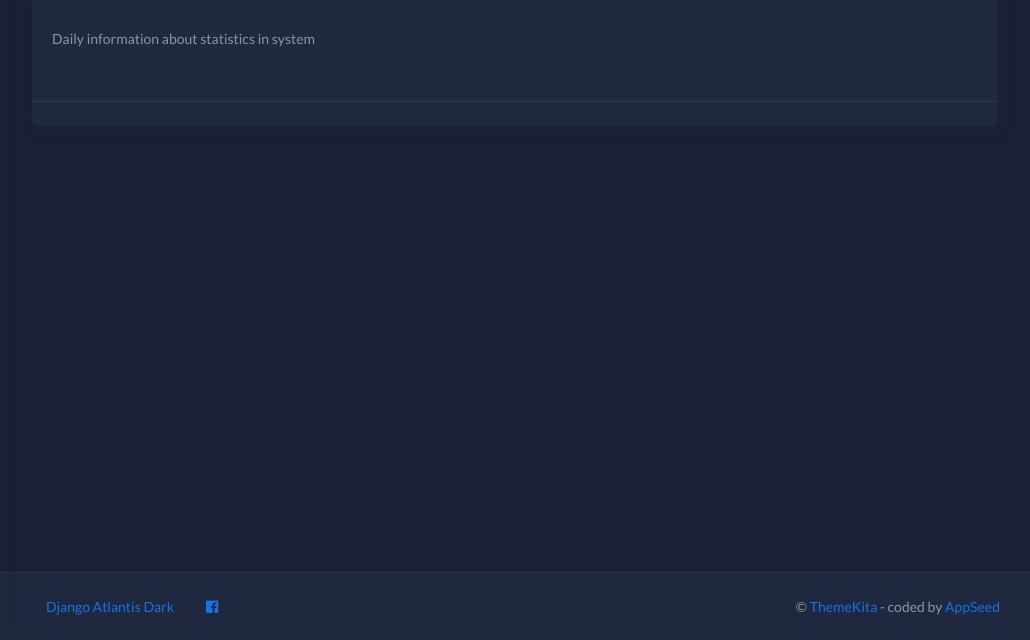
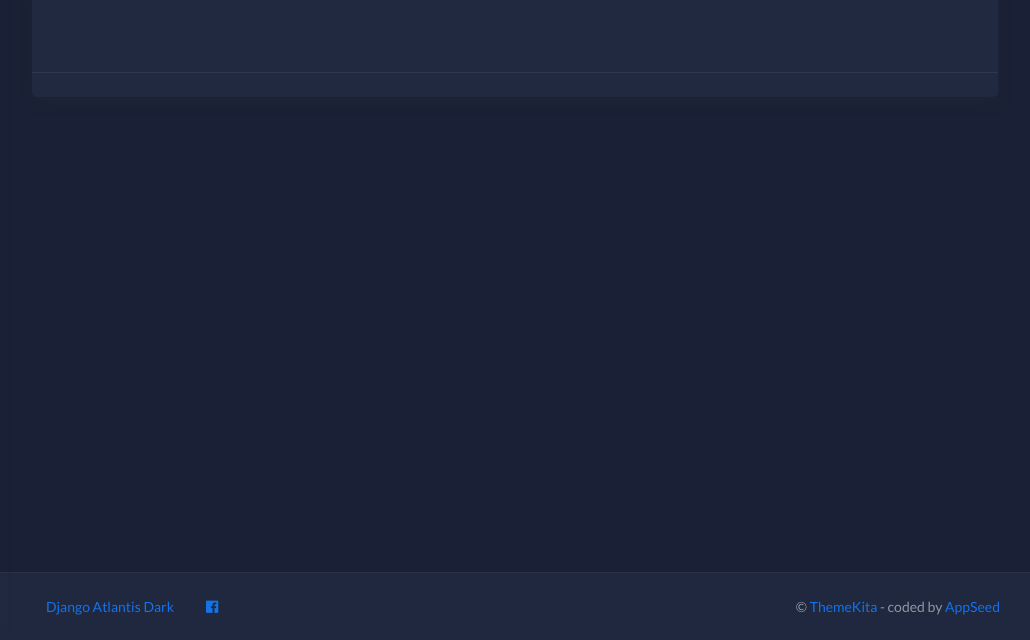
Before and after one commit to Famvazpom/gzone, a Django app: template blog/templates/blog/post-detail.html in a window 1280 px wide. Shown: the part 167-807 px from the top of the page, without its empty margins (250-1280 px from the left). Run offline with Django 3.2, Linux system fonts and the light colour scheme; the template is opened without the code that fills it, so the values that code supplies are empty; some libraries are stand-ins or nearby versions.

Commit message:
Eliminar dato no necesario

```diff
--- a/blog/templates/blog/post-detail.html
+++ b/blog/templates/blog/post-detail.html
@@ -40,7 +40,6 @@
                         <img class="card-img-top banner" src="{{ object.imagen_banner }}" alt="Card image cap">
                         <div class="card-body">
                             <div class="card-title">{{ object.titulo }}</div>
-                            <div class="card-category">Daily information about statistics in system</div>
                             <div class="d-flex h-100 flex-wrap justify-content-around pb-2 pt-4">
                                 {{ object.content | safe }}
                             </div>
```
